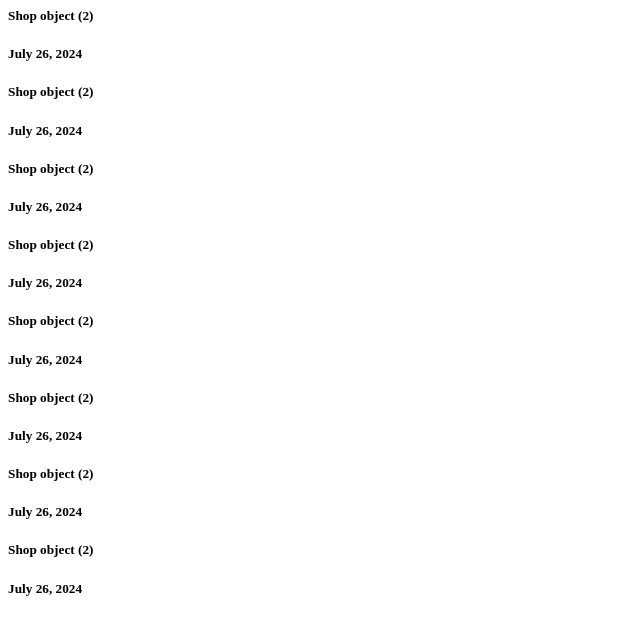
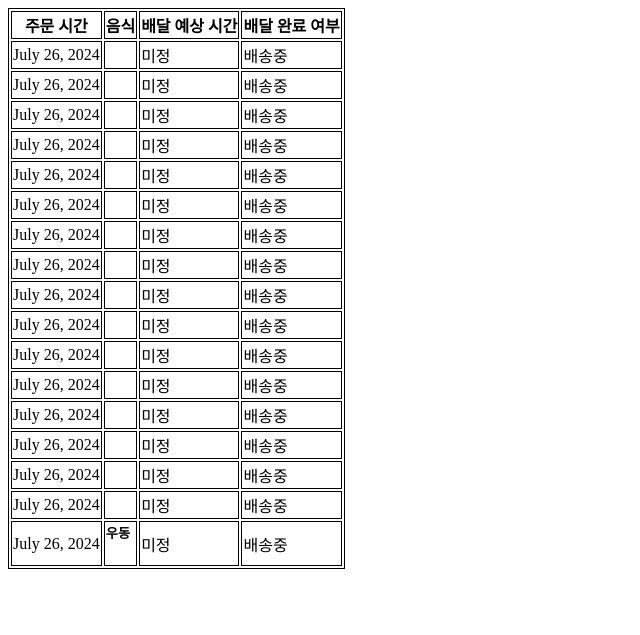
Before and after one commit to deepcrystal2/DevOps_Survey_Django, a Django app: page /order/order/ in a window 1280 px wide. Shown: the top 635 px of the page, without its empty margins (0-640 px from the left). Run offline with Django 5.2, Linux system fonts and the light colour scheme; data comes from the database, SQL or seed files in the repository.

Commit message:
backend_order

```diff
--- a/jyDeliveryProject/order/models.py
+++ b/jyDeliveryProject/order/models.py
@@ -15,6 +15,6 @@ class Order(models.Model):
     estimated_time = models.IntegerField(default=-1)
     deliver_finish = models.BooleanField(default=0)
 
-class Order_food(models.Model):
-    order = models.ForeignKey(Shop, on_delete=models.CASCADE)
+class Orderfood(models.Model):
+    order = models.ForeignKey(Order, on_delete=models.CASCADE)
     food_name = models.CharField(max_length=20)
--- a/jyDeliveryProject/order/serializers.py
+++ b/jyDeliveryProject/order/serializers.py
@@ -1,5 +1,5 @@
 from rest_framework import serializers
-from order.models import Shop,Menu,Order_food,Order
+from order.models import Shop,Menu,Orderfood,Order
 
 class ShopSerializer(serializers.ModelSerializer):
     class Meta:
--- a/jyDeliveryProject/order/templates/order/order_list.html
+++ b/jyDeliveryProject/order/templates/order/order_list.html
@@ -1,4 +1,34 @@
-{% for order in order_list %}
-    <h5>{{order.shop}} </h5>
-    <h5>{{order.order_date}} </h5>
-{% endfor %}
+<table style="border: 1px solid black;">
+    <tr style="border: 1px solid black;">
+        <th style="border: 1px solid black;">주문 시간</th>
+        <th style="border: 1px solid black;">음식</th>
+        <th style="border: 1px solid black;">배달 예상 시간</th>
+        <th style="border: 1px solid black;">배달 완료 여부</th>
+    </tr>
+    {% for order in order_list %}
+    <tr style="border: 1px solid black;">
+        <td style="border: 1px solid black;">
+            {{ order.order_date }}
+        </td>
+        <td style="border: 1px solid black;">
+            {% for food in order.orderfood_set.all %}
+                <h5> {{food.food_name}}</h5>
+            {% endfor %}
+        </td>
+        <td style="border: 1px solid black;">
+            {% if order.estimated_time == -1 %}
+                미정
+            {% else %}
+                {{order.estimated_time}}
+            {% endif %}
+        </td>
+        <td style="border: 1px solid black;">
+            {% if order.deliver_finish == 0 %}
+                배송중
+            {% else %}
+                완료
+            {% endif %}
+        </td>
+    </tr>
+    {% endfor %}
+</table>
--- /dev/null
+++ b/jyDeliveryProject/order/templates/order/success.html
@@ -0,0 +1,2 @@
+주문에 성공하였습니다.
+주문 내역을 보시려면 <a href="{%url 'order' %}">여기</a>를 클릭해주세요.
--- a/jyDeliveryProject/order/views.py
+++ b/jyDeliveryProject/order/views.py
@@ -1,7 +1,7 @@
 from django.shortcuts import render
-from order.models import Shop, Menu, Order_food, Order
+from django.http import HttpResponse, JsonResponse
+from order.models import Shop,Menu, Order, Orderfood
 from order.serializers import ShopSerializer, MenuSerializer
-from django.http import HttpResponse, JsonResponse
 from django.views.decorators.csrf import csrf_exempt
 from rest_framework.parsers import JSONParser
 
@@ -40,23 +40,26 @@ def menu(request, shop):
             return JsonResponse(serializer.data, status=201)
         return JsonResponse(serializer.errors, status=400)
 
+
 from django.utils import timezone
 @csrf_exempt
 def order(request):
     if request.method == 'POST':
-        address =request.POST['address']
-        shop=request.POST['shop']
+        address = request.POST['address']
+        shop = request.POST['shop']
         food_list = request.POST.getlist('menu')
-        order_date= timezone.now()
+        order_date = timezone.now()
 
         shop_item = Shop.objects.get(pk=int(shop))
 
-        shop_item.order_set.create(address=address,order_date=order_date,shop=int(shop))
+        shop_item.order_set.create(address= address,order_date=order_date,shop=int(shop))
 
-        order_item = Order.objects.get(pk=shop_item.order_set.latest('id').id)
+        order_item = Order.objects.get(pk = shop_item.order_set.latest('id').id)
+        for food in food_list:
+            order_item.orderfood_set.create(food_name = food)
 
+        return render(request, 'order/success.html')
 
-        return HttpResponse(status=200)
-    elif request.method == 'GET':
-        order_list=Order.objects.all()
+    elif request.method =='GET':
+        order_list = Order.objects.all()
         return render(request, 'order/order_list.html', {'order_list':order_list})
```
Also changed, not shown: jyDeliveryProject/db.sqlite3, jyDeliveryProject/order/migrations/0002_rename_order_food_orderfood.py (added), jyDeliveryProject/order/migrations/0003_alter_orderfood_order.py (added).
